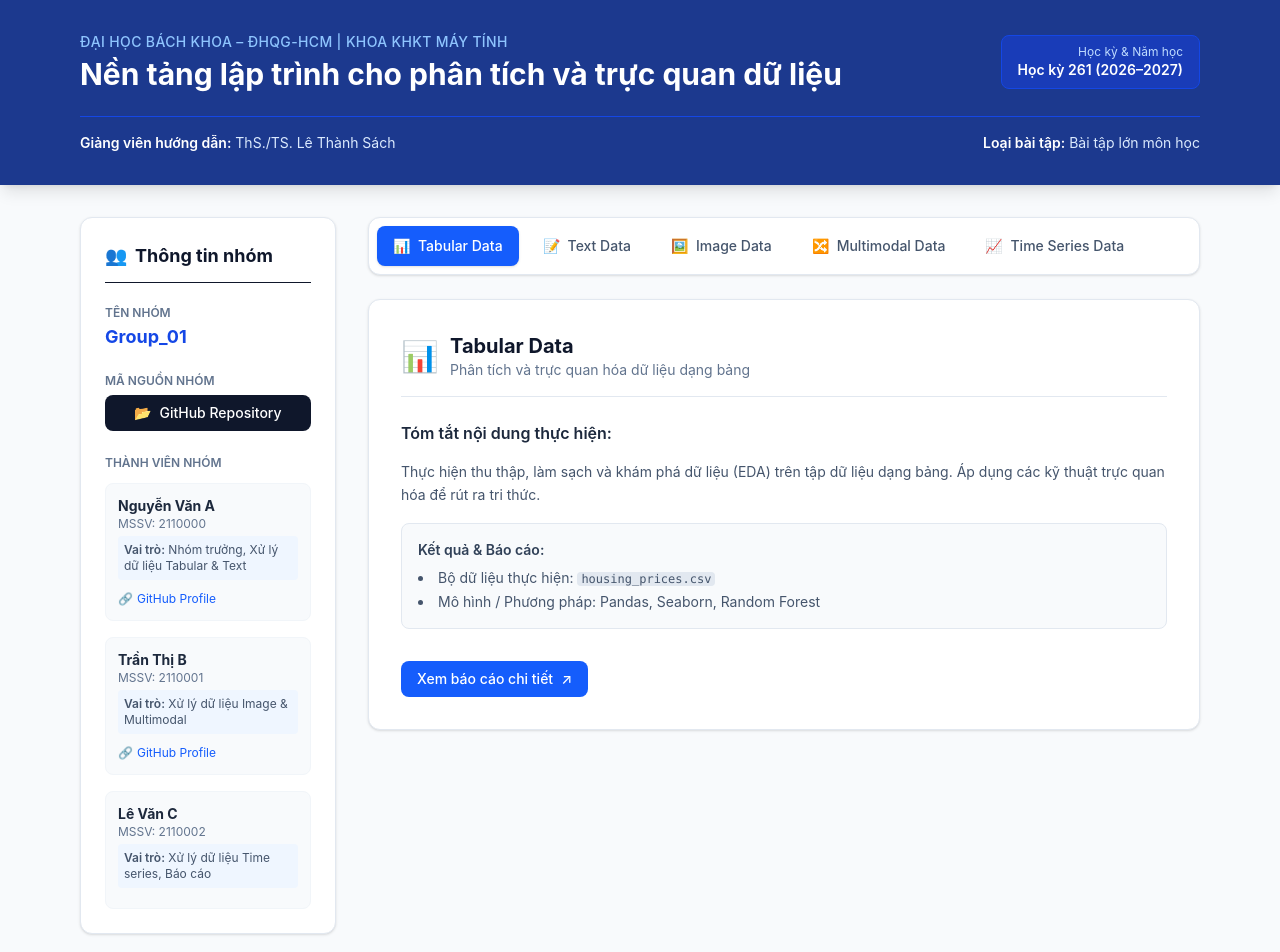
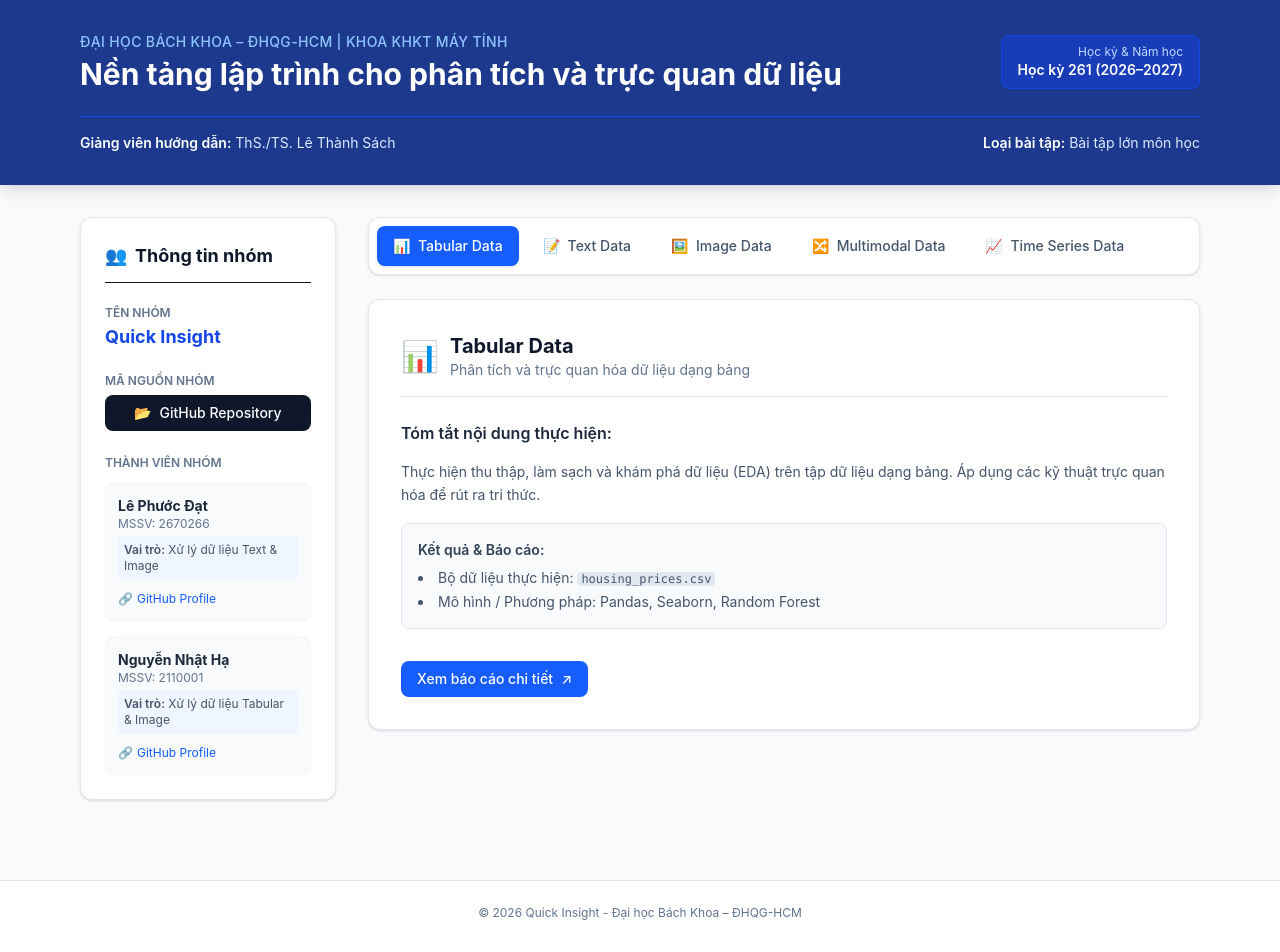
Before and after one commit to datdat1234/PFDAV-quick-insight, a Vue app: page / in a window 1280 px wide. Shown: the top 952 px of the page. Built offline with nearby package versions, Linux system fonts and the light colour scheme.

Commit message:
Change content

```diff
--- a/src/App.vue
+++ b/src/App.vue
@@ -167,26 +167,20 @@ const activeTab = ref('tabular')
 
 // Thông tin Nhóm
 const groupInfo = ref({
-  name: 'Group_01', // Thay bằng tên khớp với sheet GroupRegistration
-  repoUrl: 'https://github.com/your-org/your-repo', // Link repository nhóm
+  name: 'Quick Insight', // Thay bằng tên khớp với sheet GroupRegistration
+  repoUrl: 'https://github.com/datdat1234/PFFDA-FE', // Link repository nhóm
   members: [
     {
-      name: 'Nguyễn Văn A',
-      mssv: '2110000',
-      role: 'Nhóm trưởng, Xử lý dữ liệu Tabular & Text',
-      github: 'https://github.com/nguyenvana' // Để null nếu không có link
+      name: 'Lê Phước Đạt',
+      mssv: '2670266',
+      role: 'Xử lý dữ liệu Text & Image',
+      github: 'https://github.com/datdat1234' // Để null nếu không có link
     },
     {
-      name: 'Trần Thị B',
+      name: 'Nguyễn Nhật Hạ',
       mssv: '2110001',
-      role: 'Xử lý dữ liệu Image & Multimodal',
+      role: 'Xử lý dữ liệu Tabular & Image',
       github: 'https://github.com/tranthib'
-    },
-    {
-      name: 'Lê Văn C',
-      mssv: '2110002',
-      role: 'Xử lý dữ liệu Time series, Báo cáo',
-      github: null // Không có link giả
     }
   ]
 })
```
